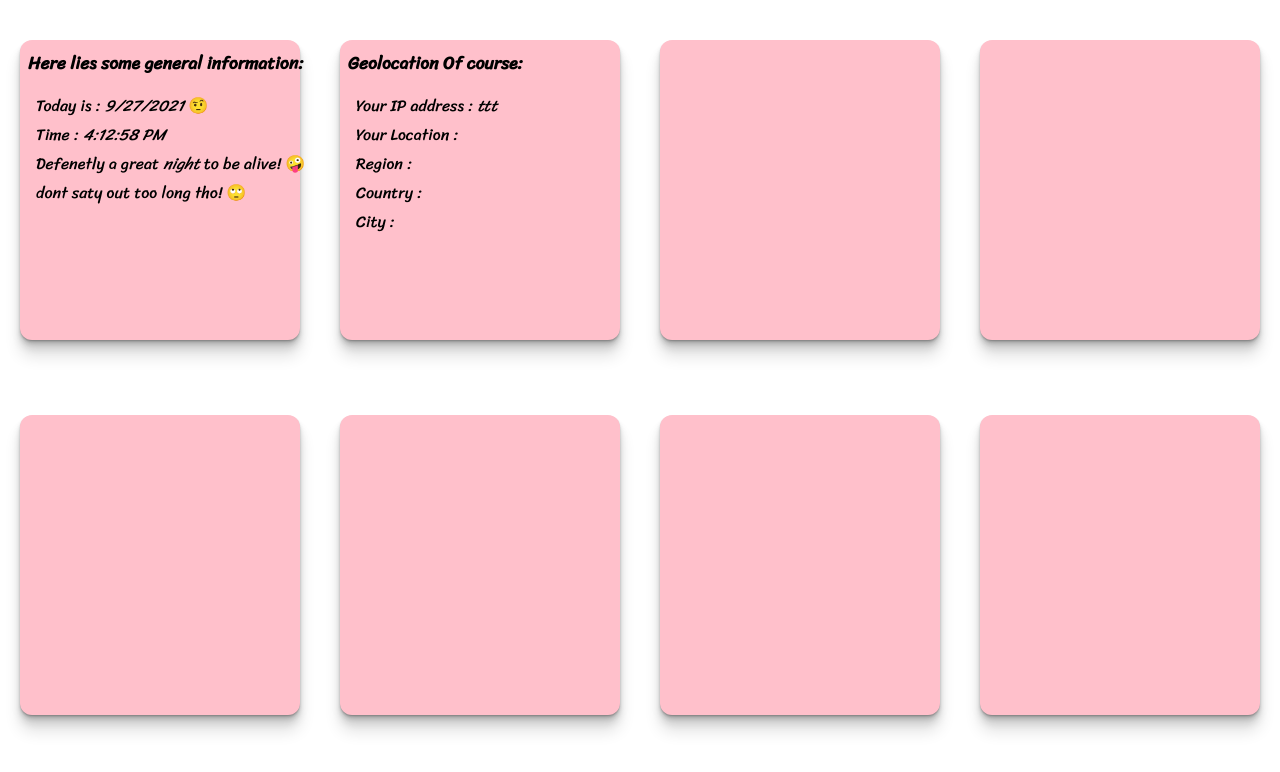
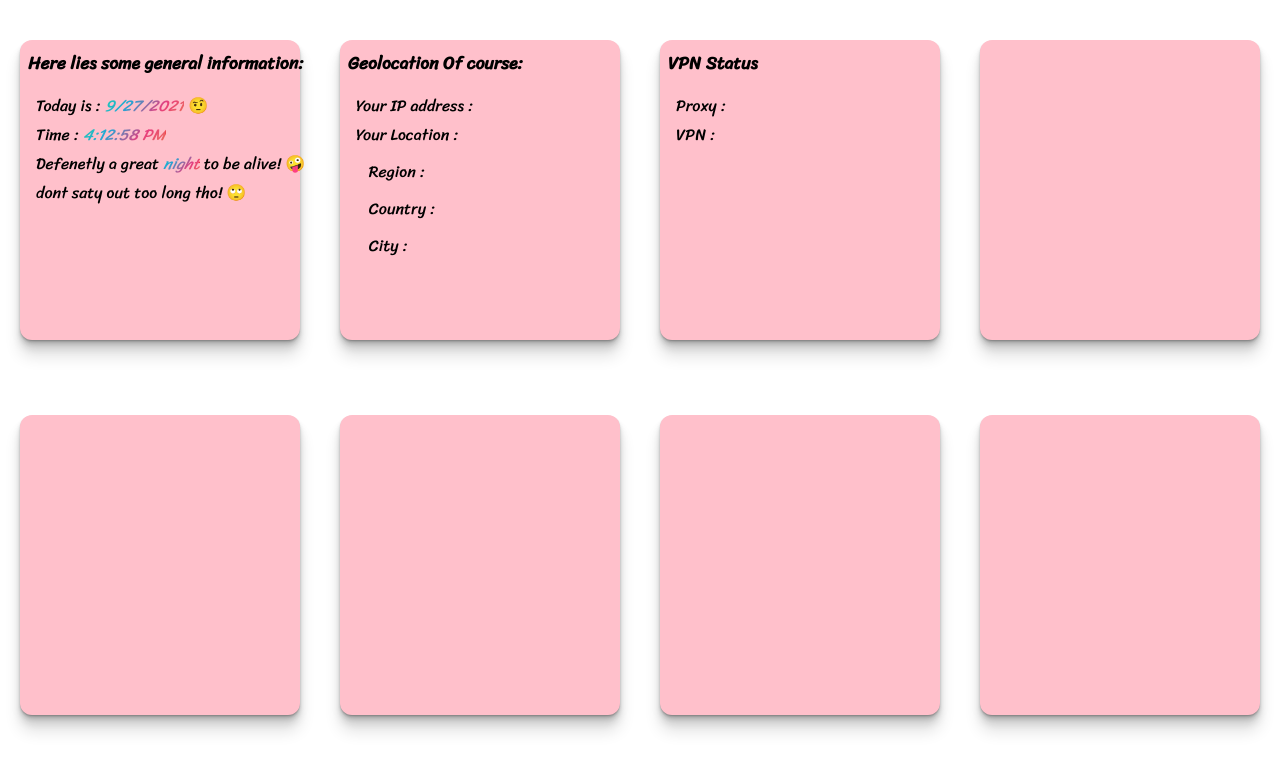
Before and after one commit to amir-reza-tavakkoli/Your-info, a plain HTML site: page index.html in a window 1280 px wide. Drawn offline with Linux system fonts and the light colour scheme.

Commit message:
add vpn status

```diff
--- a/index.html
+++ b/index.html
@@ -14,7 +14,7 @@
         <main>
             <article class="general-data">
                 <div>
-                    <!-- <p> &nbsp;HELLO! 🥰</p> -->
+                    <!-- <> &nbsp;HELLO! 🥰</p> -->
                     <h2>Here lies some general information:</h2>
                 </div>
                 <div>
@@ -37,7 +37,15 @@
                     <p>City :<em></em></p>
                 </div>
             </article>
-            <article></article>
+            <article class="vpn">
+                <div>
+                    <h2>VPN Status </h2>
+                </div>
+                <div>
+                    <p>Proxy : <em></em></p>
+                    <p>VPN : <em></em></p>
+                </div>
+            </article>
             <article></article>
             <article></article>
             <article></article>
--- a/script.js
+++ b/script.js
@@ -3,11 +3,24 @@ let getDateOrTime = (date) => (date == 'date') ? new Date().toLocaleDateString()
 let nightOrDay = (postfix) => postfix[-2] == 'A' ? 'Day' : 'night';
 
 let getIP = async () => {
-    // let url = 'https://geo.ipify.org/api/v1?apiKey=at_0jKVsS1q5y340ZINLeu6lEc4ws8di';
-let response = await fetch(url);
-console.log("im in")
-let object = await response.json();
-return object;
+    //  let url = 'https://geo.ipify.org/api/v1?apiKey=at_0jKVsS1q5y340ZINLeu6lEc4ws8di';
+    let response = await fetch(url);
+
+    let geoObject = await response.json();
+    return geoObject;
+}
+
+function changeGeo(element, geoObject) {
+    element.children[0].firstElementChild.innerText = geoObject.ip;
+    element.children[2].firstElementChild.innerText = geoObject.location.region;
+    element.children[3].firstElementChild.innerText = geoObject.location.country
+    element.children[4].firstElementChild.innerText = geoObject.location.city
+    handleVPN(geoObject);
+}
+
+let handleGeo = async (elem) => {
+let geoObject = await getIP();
+changeGeo(elem, geoObject);
 }
 
 let getAdvice = (t) => t == 'night' ? 'dont saty out too long tho! 🙄' : 'have a nice day 🤗';
@@ -24,13 +37,15 @@ let getAdvice = (t) => t == 'night' ? 'dont saty out too long tho! 🙄' : 'have
 }());
 
 (function geolocation() {
-    let data = getIP();
-    console.log(data.ip);
-    let geolocation = document.querySelector(".geolocation > div:last-child");
-    geolocation.children[0].firstElementChild.innerText = 'ttt'
+    // console.log(data.ip);
+    let geoElement = document.querySelector(".geolocation > div:last-child");
+    let data = handleGeo(geoElement);
+    // geolocation.children[0].firstElementChild.innerText = 'ttt'
 }())
-// let url = 'https://geo.ipify.org/api/v1?apiKey=at_0jKVsS1q5y340ZINLeu6lEc4ws8di';
-// let response = await fetch(url);
 
-// let commits = await response.json();
-// console.log(commits.ip)
+function handleVPN(geoObject) {
+    let handleVPN = document.querySelector(".vpn > div:last-child");
+    handleVPN.children[0].firstElementChild.innerText = geoObject.proxy.proxy;
+    handleVPN.children[1].firstElementChild.innerText = geoObject.proxy.vpn;
+
+}
--- a/style.css
+++ b/style.css
@@ -75,6 +75,46 @@ article {
     flex-direction: column;
     margin: 1.5rem 0px 0px 2rem;
 }
-.geolocation {
+.geolocation > div:last-child p:nth-child(n+3) {
+    margin-top: 1rem;
+    margin-left: 1.6rem;
 
 }
+
+/* em {
+	background: linear-gradient(-45deg, #ee7752, #e73c7e, #23a6d5, #23d5ab);
+	background-size: 400% 400%;
+	animation: gradient 15s ease infinite;
+} */
+
+@keyframes gradient {
+	0% {
+		background-position: 0% 50%;
+	}
+	50% {
+		background-position: 100% 50%;
+	}
+	100% {
+		background-position: 0% 50%;
+	}
+}
+
+em {
+    /* Fallback: Set a background color. */
+    background-color: red;
+
+    /* Create the gradient. */
+    background-image: linear-gradient(-45deg, #ee7752, #e73c7e, #23a6d5, #23d5ab);
+
+    /* Set the background size and repeat properties. */
+    background-size: 100%;
+    background-repeat: repeat;
+    animation: gradient 15s ease infinite;
+
+    /* Use the text as a mask for the background. */
+    /* This will show the gradient as a text color rather than element bg. */
+    -webkit-background-clip: text;
+    -webkit-text-fill-color: transparent;
+    -moz-background-clip: text;
+    -moz-text-fill-color: transparent;
+  }
```
